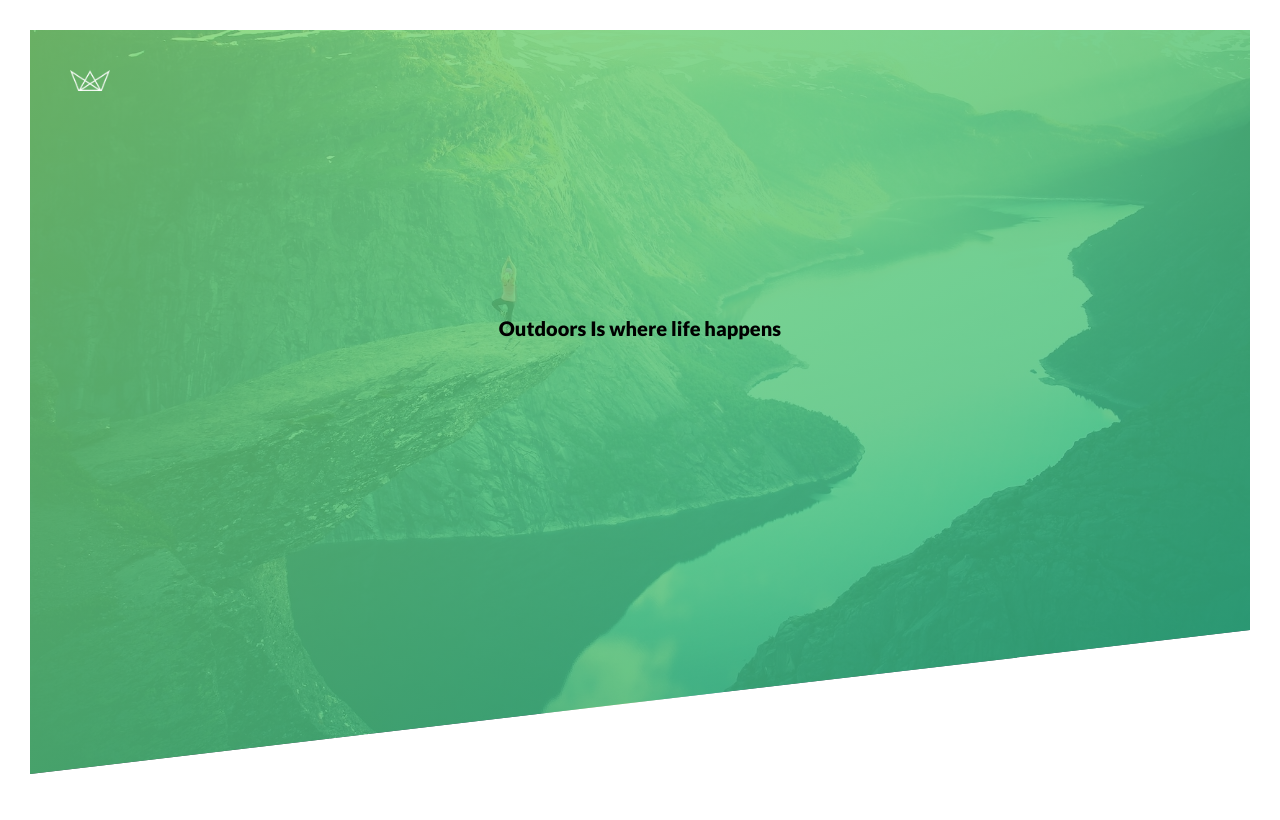
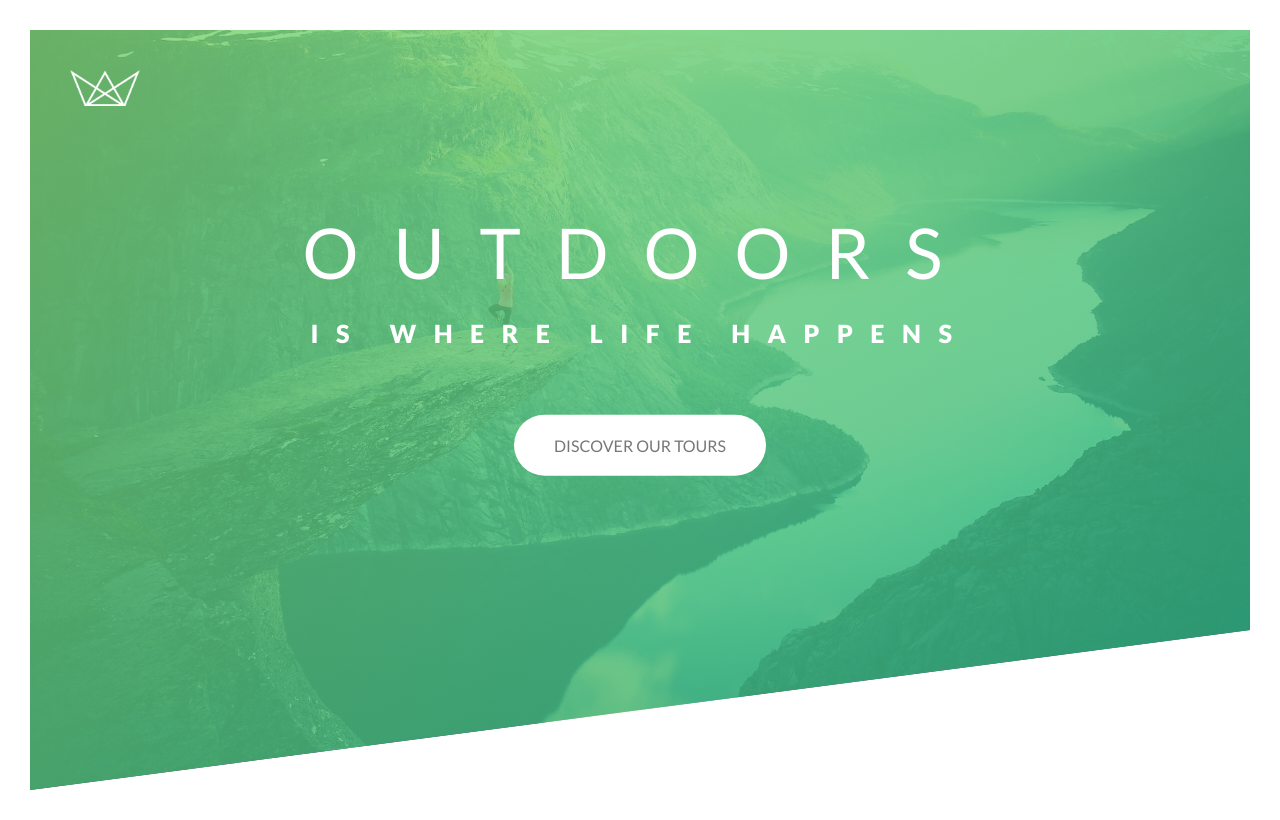
Before and after one commit to Khuzaima123-spec/Natours, a website: page index.html in a window 1280 px wide. Drawn offline with Linux system fonts and the light colour scheme.

Commit message:
second commit

```diff
--- a/index.html
+++ b/index.html
@@ -5,6 +5,7 @@
     <meta http-equiv="X-UA-Compatible" content="IE=edge" />
     <meta name="viewport" content="width=device-width, initial-scale=1.0" />
     <link rel="stylesheet" href="css/main.css" />
+    <link rel="shortcut icon" type="image/png" href="img/favicon.png" />
     <title>Natour</title>
   </head>
   <body>
@@ -18,6 +19,9 @@
           <span class="heading-primary--main">Outdoors</span>
           <span class="heading-primary--sub">Is where life happens</span>
         </h1>
+        <a href="#" class="btn btn-large btn-white btn--animated"
+          >Discover Our Tours</a
+        >
       </div>
     </header>
     <!-- <section class="grid-test">
--- a/sass/abstracts/_variables.scss
+++ b/sass/abstracts/_variables.scss
@@ -3,6 +3,13 @@ $color-primary: #55c57a;
 $color-primary-light: #7ed56f;
 $color-primary-dark: #28b485;
 
+$color-grey-dark: #777;
+$color-grey-dark-2: #999;
+$color-grey-dark-3: #333;
+
+$color-white: #fff;
+$color-black: #000;
+
 // Grid
 $grid-width: 114rem;
 $gutter-vertical: 8rem;
--- a/sass/base/_base.scss
+++ b/sass/base/_base.scss
@@ -10,5 +10,8 @@ html {
 }
 body {
   padding: 3rem;
+  overflow: hidden;
+  color: $color-white;
+  line-height: 1.7;
   box-sizing: border-box;
 }
--- a/sass/base/_typhography.scss
+++ b/sass/base/_typhography.scss
@@ -3,3 +3,24 @@
 body {
   font-family: "Lato", sans-serif;
 }
+.heading-primary {
+  color: $color-white;
+  text-transform: uppercase;
+  backface-visibility: hidden;
+  margin-bottom: 6rem;
+
+  &--main {
+    display: block;
+    font-weight: 400;
+    letter-spacing: 3.5rem;
+    font-size: 7rem;
+    animation: FromLeft 1s ease-out;
+  }
+  &--sub {
+    display: block;
+    font-weight: 700;
+    letter-spacing: 1.75rem;
+    font-size: 2.5rem;
+    animation: FromRight 1s ease-out;
+  }
+}
--- /dev/null
+++ b/sass/base/animation.scss
@@ -0,0 +1,36 @@
+@keyframes FromLeft {
+  0% {
+    opacity: 0;
+    transform: translateX(-10rem);
+  }
+  80% {
+    transform: translateX(1rem);
+  }
+  100% {
+    opacity: 1;
+    transform: translate(0);
+  }
+}
+@keyframes FromRight {
+  0% {
+    opacity: 0;
+    transform: translateX(10rem);
+  }
+  80% {
+    transform: translateX(-1rem);
+  }
+  100% {
+    opacity: 1;
+    transform: translate(0);
+  }
+}
+@keyframes BottomToTop {
+  0% {
+    opacity: 0;
+    transform: translateY(3rem);
+  }
+  100% {
+    opacity: 1;
+    transform: translate(0);
+  }
+}
--- a/sass/components/_buttons.scss
+++ b/sass/components/_buttons.scss
@@ -1,3 +1,37 @@
-.btn-white {
-  background-color: white;
+.btn {
+  &:link,
+  &:visited {
+    border: 1px solid $color-white;
+    border-radius: 10rem;
+    text-decoration: none;
+    text-transform: uppercase;
+    border: none;
+    cursor: pointer;
+    display: inline-block;
+    transition: all 0.2s;
+  }
+  &-white {
+    background-color: $color-white;
+  }
+  &-large {
+    padding: 1.7rem 4rem;
+    font-size: 1.6rem;
+    color: $color-grey-dark;
+    font-weight: 400;
+  }
+
+  &--animated {
+    animation: BottomToTop 0.5s ease-out 0.75s;
+    animation-fill-mode: backwards;
+  }
+  &:hover {
+    transform: translateY(-0.3rem);
+    box-shadow: 0 1rem 2rem rgba($color-black, 0.2);
+  }
+  &:focus,
+  &:active {
+    outline: none;
+    transform: translateY(-1rem);
+    box-shadow: 0 0.5rem 1rem rgba($color-black, 0.2);
+  }
 }
--- a/sass/layouts/_header.scss
+++ b/sass/layouts/_header.scss
@@ -1,7 +1,7 @@
 .header {
   position: relative;
   width: 100%;
-  height: 93vh;
+  height: 95vh;
   background-image: url("../../img/hero.jpg");
   background-position: top;
   background-size: cover;
@@ -24,7 +24,7 @@
     top: 4rem;
   }
   &__logo {
-    width: 4rem;
+    width: 7rem;
     height: auto;
   }
   &__text-box {
@@ -33,5 +33,6 @@
     top: 40%;
     transform: translate(-50%, -50%);
     text-align: center;
+    width: 100%;
   }
 }
--- a/sass/main.scss
+++ b/sass/main.scss
@@ -6,6 +6,7 @@
 // Base
 @import "base/base";
 @import "base/typhography";
+@import "base/animation";
 
 // Components
 @import "components/buttons";
```
Also changed, not shown: css/animation.css (added), css/main.css, 2 other files.
